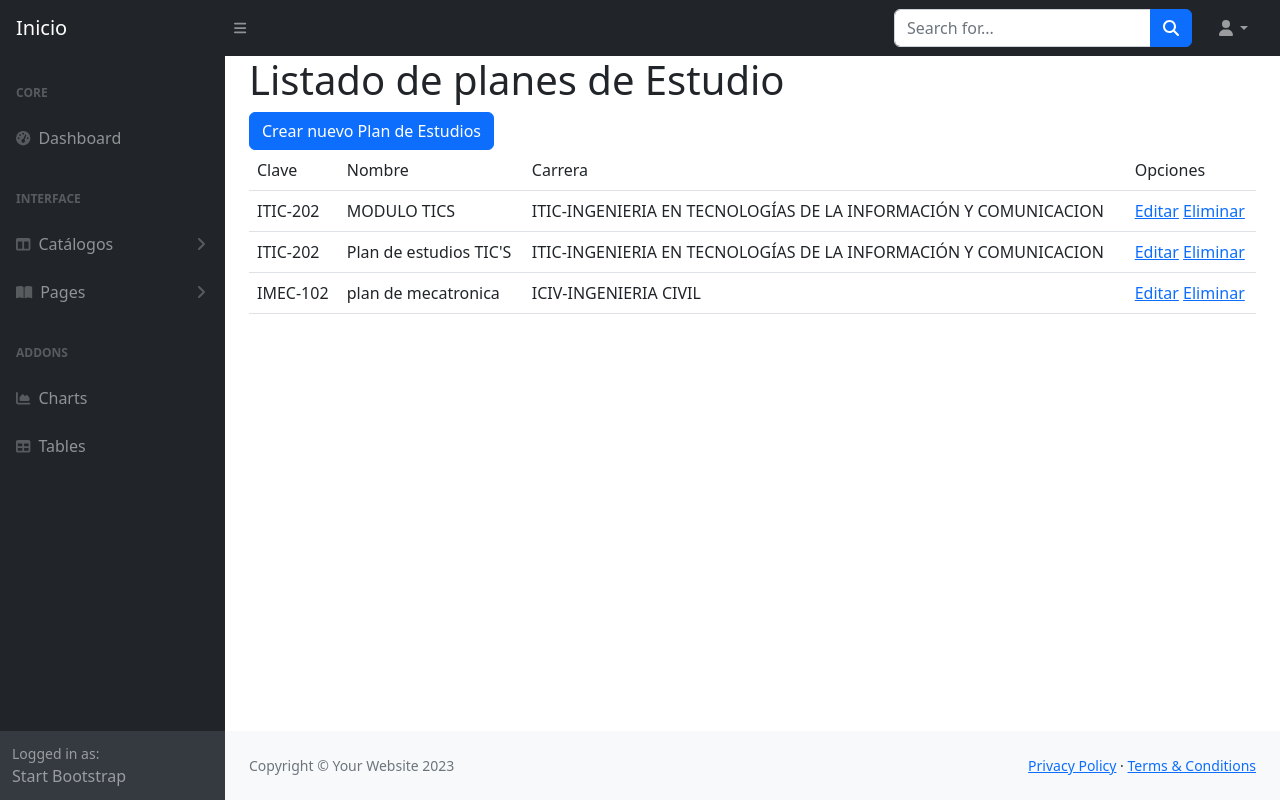
After one commit to SdazaP/granFV, a Django app: page /catalogos/planes/view/ in a window 1280 px wide. The commit adds this page. Run offline with Django 5.2, Linux system fonts and the light colour scheme; data comes from the database, SQL or seed files in the repository; both versions use the stored data as it was after the commit; some libraries are stand-ins or nearby versions.

Commit message:
Planes CRUD con plantillas

```diff
--- /dev/null
+++ b/proy1/catalogos/templates/planesListar.html
@@ -0,0 +1,32 @@
+{% extends 'base.html' %}
+{% block titulo %}
+  Listado de Planes de Estudio
+{% endblock titulo %}
+
+{% block contenido %}
+  <h1>Listado de planes de Estudio</h1>
+  <a href="{% url 'planesCreate' %}" class="btn btn-primary"> Crear nuevo Plan de Estudios</a>
+  <table class="table">
+    <thead>
+        <tr>
+            <td>Clave</td>
+            <td>Nombre</td>
+            <td>Carrera</td>
+            <td>Opciones</td>
+        </tr>
+    </thead>
+    <tbody>
+        {% for item in planes %} <!-- dado por views.py clase planesview -->
+          <tr>
+            <td>{{item.clave}}</td>
+            <td>{{item.nombre}}</td>
+            <td>{{item.carrera}}</td>
+            <td>
+                <a href="">Editar</a>
+                <a href="{% url 'planesDelete' item.id %}">Eliminar</a>
+            </td>
+          </tr>
+        {% endfor %}
+    </tbody>
+  </table>
+{% endblock contenido %}
--- a/proy1/catalogos/urls.py
+++ b/proy1/catalogos/urls.py
@@ -1,6 +1,9 @@
 from django.contrib import admin
 from django.urls import path
 from catalogos import views
+
+from catalogos.views import PlanesView, PlanesCreate, PlanesDelete
+
 urlpatterns = [
     #path('admin/', admin.site.urls),
     path('homeCatalogos/', views.homeCatalogos, name='homeCatalogos'),
@@ -35,4 +38,10 @@ urlpatterns = [
     path('alumnosUpdate/<int:id>/', views.alumnosUpdate, name='alumnosUpdate'),
     path('alumnosDelete/<int:id>/', views.alumnosDelete, name='alumnosDelete'),
     path('get_planes_estudio/', views.get_planes_estudio, name='get_planes_estudio'),
+
+    #Vistas bassadas en clases
+    path('planes/view/', PlanesView.as_view(), name='planesView'),
+    path('planes/create/', PlanesCreate.as_view(), name='planesCreate'),
+    path('planes/delete/<int:pk>', PlanesDelete.as_view(), name='planesDelete'),
+
 ]
--- a/proy1/catalogos/views.py
+++ b/proy1/catalogos/views.py
@@ -1,7 +1,7 @@
 from django.shortcuts import render, redirect, get_object_or_404
 from django.http import JsonResponse
 from catalogos.models import Carrera, Aula, Maestro, PlanEstudio, Materia, Alumno
-from catalogos.forms import CarreraForm, AulaForm, MaestroForm, PlanEstudioForm, MateriaForm, AlumnoForm
+from catalogos.forms import CarreraForm, AulaForm, MaestroForm, PlanEstudioForm, MateriaForm, AlumnoForm, PlanesForm
 
 def homeCatalogos(request):
     return render(request, 'homeCatalogos.html')
@@ -42,6 +42,27 @@ def carrerasDelete(request, id):
         carrera.delete()            #Se elimina de la base de datos real
         return redirect('carrerasRead')
     return render(request, 'carrerasDelete.html', {'carrera':carrera})
+
+from django.views import generic
+class PlanesView(generic.ListView):
+    model = PlanEstudio
+    queryset = PlanEstudio.objects.all()
+    template_name = 'planesListar.html'
+    context_object_name = 'planes'
+
+from django.urls import reverse_lazy
+class PlanesCreate(generic.CreateView):
+    model = PlanEstudio
+    template_name = 'planesCrear.html'
+    context_object_name = 'planes'
+    form_class = PlanesForm
+    success_url = reverse_lazy('planesView') #regresar a vista de planes
+
+class PlanesDelete(generic.DeleteView):
+    model = PlanEstudio
+    template_name = 'planesEliminar.html'
+    context_object_name = 'planes'
+    success_url = reverse_lazy('planesView')
 
 #Aulas
 def aulasRead(request):
--- a/proy1/templates/base.html
+++ b/proy1/templates/base.html
@@ -60,7 +60,7 @@
                             <div class="collapse" id="collapseLayouts" aria-labelledby="headingOne" data-bs-parent="#sidenavAccordion">
                                 <nav class="sb-sidenav-menu-nested nav">
                                     <a class="nav-link" href="{% url 'carrerasRead' %}">Carreras</a>
-                                    <a class="nav-link" href="#">Planes de estudio</a>
+                                    <a class="nav-link" href="{% url 'planesView' %}">Planes de estudio</a>
                                 </nav>
                             </div>
                             <a class="nav-link collapsed" href="#" data-bs-toggle="collapse" data-bs-target="#collapsePages" aria-expanded="false" aria-controls="collapsePages">
```
Also changed, not shown: proy1/catalogos/forms.py (+21 -0 lines), proy1/catalogos/templates/planesCrear.html (added, +13 -0 lines), proy1/catalogos/templates/planesEliminar.html (added, +14 -0 lines), proy1/basejrr.sqlite3.
